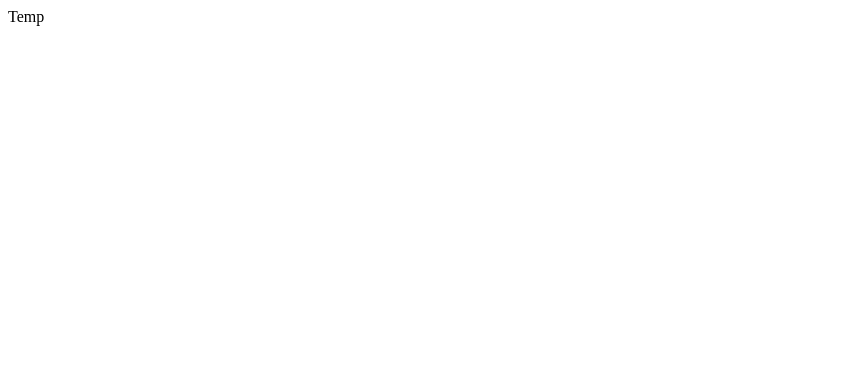
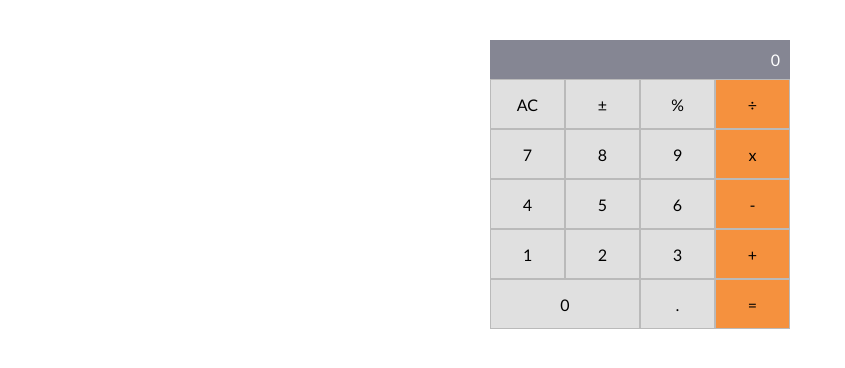
Before and after one commit to mperezbazan/math-magicians, a React (Create React App) app: page / in a window 1280 px wide. Shown: the top 368 px of the page, without its empty margins (0-845 px from the left). Built offline with nearby package versions, Linux system fonts and the light colour scheme.

Commit message:
Add calculator design

```diff
--- a/public/index.html
+++ b/public/index.html
@@ -24,7 +24,7 @@
       work correctly both with client-side routing and a non-root public URL.
       Learn how to configure a non-root public URL by running `npm run build`.
     -->
-    <title>React App</title>
+    <title>Math Magicians</title>
   </head>
   <body>
     <noscript>You need to enable JavaScript to run this app.</noscript>
--- a/src/App.js
+++ b/src/App.js
@@ -1,7 +1,10 @@
+import Calculator from './components/Calculator';
+import './Style.css';
+
 function App() {
   return (
     <div className="App">
-      Temp
+      <Calculator />
     </div>
   );
 }
--- /dev/null
+++ b/src/Style.css
@@ -0,0 +1,52 @@
+@import url('https://fonts.googleapis.com/css2?family=Lato&display=swap');
+
+* {
+  box-sizing: border-box;
+  margin: 0;
+  padding: 0;
+  font-family: 'Lato', sans-serif;
+}
+
+.calculator-container {
+  width: 300px;
+  display: flex;
+  flex-wrap: wrap;
+  margin: 40px auto;
+}
+
+.result {
+  padding: 10px;
+  color: white;
+  text-align: end;
+  width: 300px;
+}
+
+.button {
+  width: 75px;
+  height: 50px;
+  display: flex;
+  justify-content: center;
+  align-items: center;
+  border: 1px solid #bababa;
+}
+
+.button:hover {
+  cursor: pointer;
+  filter: brightness(0.9);
+}
+
+.col-2 {
+  flex-grow: 2;
+}
+
+.orange {
+  background-color: #f5913e;
+}
+
+.grey {
+  background-color: #e0e0e0;
+}
+
+.dark-grey {
+  background-color: #858693;
+}
--- /dev/null
+++ b/src/components/Button.js
@@ -0,0 +1,31 @@
+/* eslint-disable react/prefer-stateless-function */
+import React from 'react';
+// eslint-disable-next-line import/no-extraneous-dependencies
+import PropTypes from 'prop-types';
+
+class Button extends React.Component {
+  // eslint-disable-next-line no-useless-constructor
+  constructor(props) {
+    super(props);
+  }
+
+  render() {
+    const { color, value, columns } = this.props;
+    return (
+      <div className={`button ${color} col-${columns}`}>
+        {value}
+      </div>
+    );
+  }
+}
+Button.propTypes = {
+  color: PropTypes.string,
+  value: PropTypes.string.isRequired,
+  columns: PropTypes.number,
+};
+Button.defaultProps = {
+  color: 'grey',
+  columns: 1,
+};
+
+export default Button;
--- /dev/null
+++ b/src/components/Calculator.js
@@ -0,0 +1,52 @@
+import React from 'react';
+import Button from './Button';
+import Result from './Result';
+
+const initialButtons = [
+  { value: 'AC' },
+  { value: '±' },
+  { value: '%' },
+  { value: '÷', color: 'orange' },
+  { value: '7' },
+  { value: '8' },
+  { value: '9' },
+  { value: 'x', color: 'orange' },
+  { value: '4' },
+  { value: '5' },
+  { value: '6' },
+  { value: '-', color: 'orange' },
+  { value: '1' },
+  { value: '2' },
+  { value: '3' },
+  { value: '+', color: 'orange' },
+  { value: '0', columns: 2 },
+  { value: '.' },
+  { value: '=', color: 'orange' },
+];
+// eslint-disable-next-line react/prefer-stateless-function
+class Calculator extends React.Component {
+  // eslint-disable-next-line no-useless-constructor
+  constructor(props) {
+    super(props);
+    this.state = { buttons: initialButtons };
+  }
+
+  render() {
+    const { buttons } = this.state;
+    return (
+      <div className="calculator-container">
+        <Result value={0} />
+        {buttons.map((button) => (
+          <Button
+            color={button.color}
+            value={button.value}
+            columns={button.columns}
+            key={button.value}
+          />
+        ))}
+      </div>
+    );
+  }
+}
+
+export default Calculator;
--- /dev/null
+++ b/src/components/Result.js
@@ -0,0 +1,29 @@
+/* eslint-disable react/prefer-stateless-function */
+import React from 'react';
+// eslint-disable-next-line import/no-extraneous-dependencies
+import PropTypes from 'prop-types';
+
+class Result extends React.Component {
+  // eslint-disable-next-line no-useless-constructor
+  constructor(props) {
+    super(props);
+  }
+
+  render() {
+    const { value, columns } = this.props;
+    return (
+      <div className={`result dark-grey col-${columns}`}>
+        {value}
+      </div>
+    );
+  }
+}
+Result.propTypes = {
+  value: PropTypes.number.isRequired,
+  columns: PropTypes.number,
+};
+Result.defaultProps = {
+  columns: 4,
+};
+
+export default Result;
```
